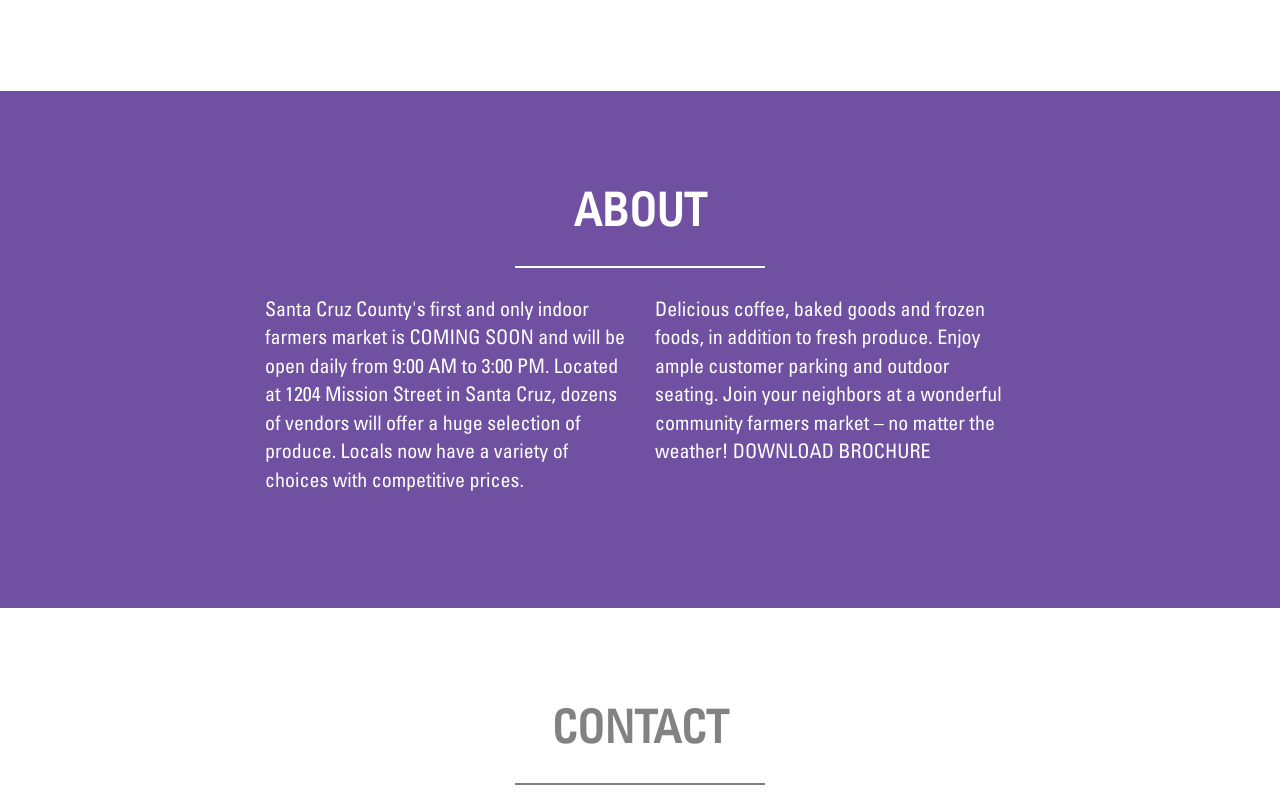
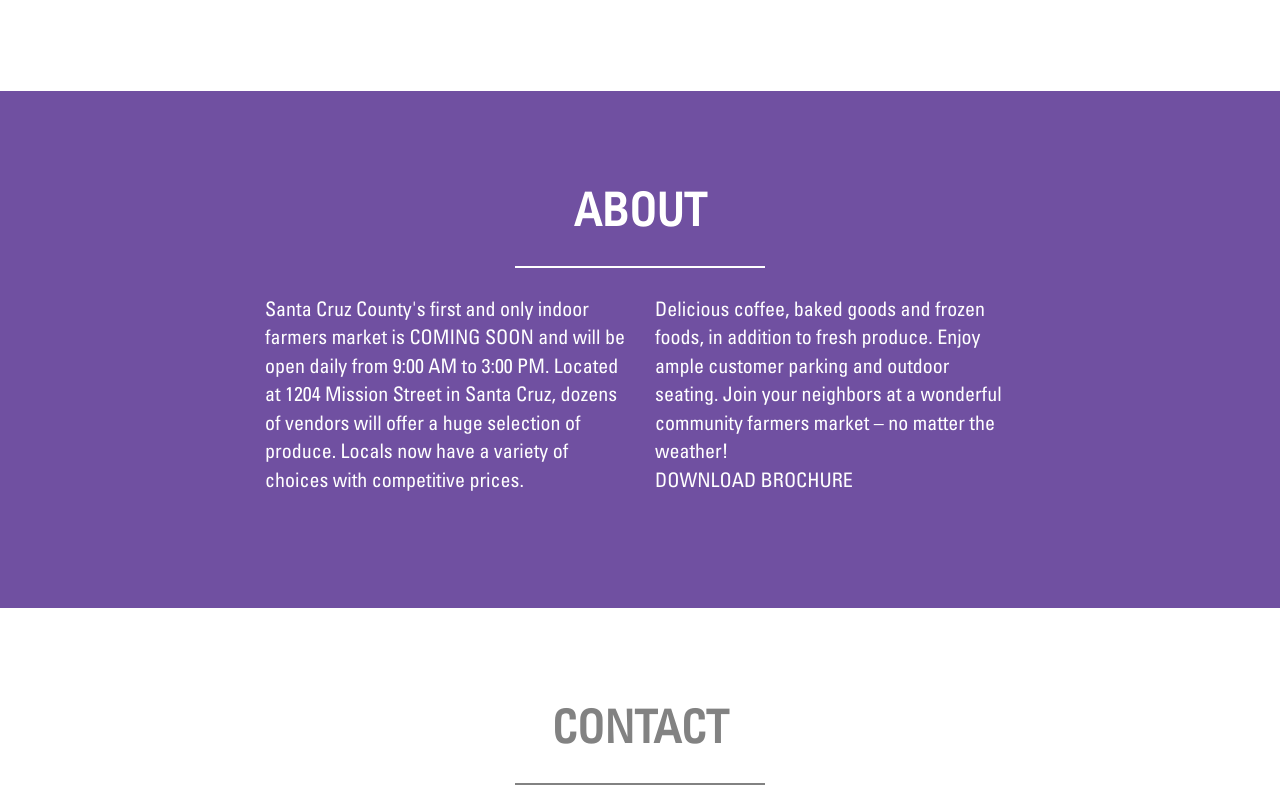
Before and after one commit to harvest-choice/harvest-choice.github.io, a plain HTML site: page index.html in a window 1280 px wide. Shown: the part 1608-2406 px from the top of the page. Drawn offline with nearby package versions, Linux system fonts and the light colour scheme; a web font is replaced by a local one.

Commit message:
Add files via upload

```diff
--- a/index.html
+++ b/index.html
@@ -114,7 +114,7 @@
         <p>Santa Cruz County's first and only indoor farmers market is COMING SOON and will be open daily from 9:00 AM to 3:00 PM. Located at 1204 Mission Street in Santa Cruz, dozens of vendors will offer a huge selection of produce. Locals now have a variety of choices with competitive prices.</p>
       </div>
       <div class="col-lg-4">
-        <p>Delicious coffee, baked goods and frozen foods, in addition to fresh produce. Enjoy ample customer parking and outdoor seating. Join your neighbors at a wonderful community farmers market &#8211; no matter the weather! <a href="downloads/harvest-choice-farmers-market.pdf" target="_blank">DOWNLOAD BROCHURE</a></p>
+        <p>Delicious coffee, baked goods and frozen foods, in addition to fresh produce. Enjoy ample customer parking and outdoor seating. Join your neighbors at a wonderful community farmers market &#8211; no matter the weather!<br><a href="downloads/harvest-choice-farmers-market.pdf" target="_blank">DOWNLOAD BROCHURE</a></p>
       </div>
     </div>
   </div>
```
